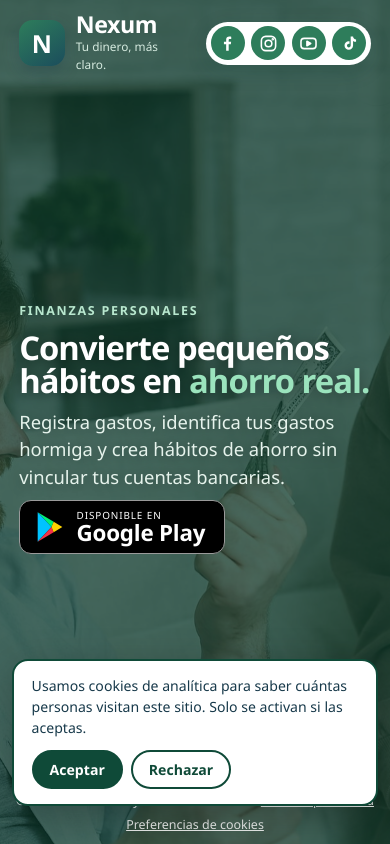
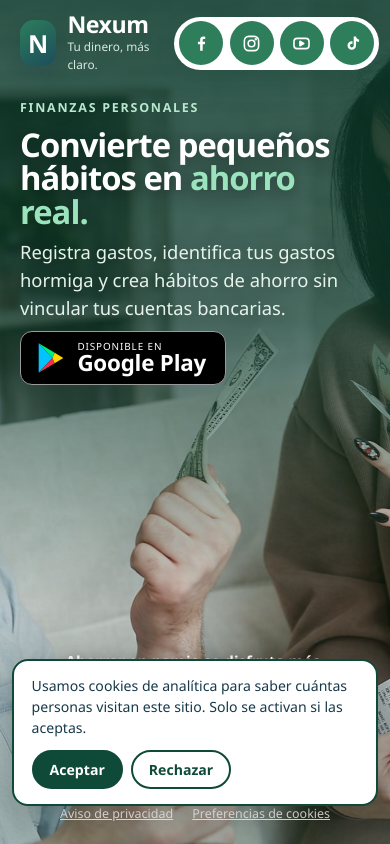
Before and after one commit to rubi1709/Nexum-Landing, a React (Vite) app: page / in a window 390 px wide. Built offline with nearby package versions, Linux system fonts and the light colour scheme.

Commit message:
Menos tinte verde y mejoras responsivas

```diff
--- a/src/App.css
+++ b/src/App.css
@@ -29,9 +29,9 @@ a{color:inherit}
 .page{position:relative;flex:1;min-height:0;display:grid;grid-template-columns:minmax(0,1fr);grid-template-rows:minmax(0,1fr);align-items:center;justify-items:start;padding:0 clamp(1.2rem,4vw,3.5rem)}
 .copy{position:relative;z-index:1;display:flex;flex-direction:column;gap:clamp(.7rem,2.2vh,1.4rem);max-width:640px}
 .eyebrow{font-size:.78rem;font-weight:800;letter-spacing:.14em;text-transform:uppercase;color:#b9e8cf;margin:0}
-h1{margin:0;font-size:clamp(2.1rem,min(4.6vw,7vh),3.9rem);line-height:1.03;letter-spacing:-.03em;font-weight:800;max-width:13em;color:#fff;text-shadow:0 1px 14px rgba(0,0,0,.35)}
+h1{margin:0;font-size:clamp(2.1rem,min(4.6vw,7vh),3.9rem);line-height:1.03;letter-spacing:-.03em;font-weight:800;max-width:13em;color:#fff;text-shadow:0 2px 18px rgba(0,0,0,.50)}
 h1 em{font-style:normal;color:#9be3bd}
-.lead{margin:0;max-width:30em;color:#e6f3ec;font-size:clamp(1rem,2.2vh,1.15rem);text-shadow:0 1px 14px rgba(0,0,0,.35)}
+.lead{margin:0;max-width:30em;color:#e6f3ec;font-size:clamp(1rem,2.2vh,1.15rem);text-shadow:0 2px 18px rgba(0,0,0,.50)}
 
 .get{display:flex;align-items:center;gap:1.2rem;flex-wrap:wrap}
 .play{display:inline-flex;align-items:center;gap:.7rem;background:#000;color:#fff;text-decoration:none;border:1px solid #9a9a9a;border-radius:12px;padding:.55rem 1.2rem .55rem .95rem;transition:transform .15s}
@@ -43,24 +43,25 @@ h1 em{font-style:normal;color:#9be3bd}
 .qr img{width:84px;height:84px;border-radius:10px;background:#fff;padding:5px;box-shadow:0 4px 14px rgba(15,74,56,.15)}
 
 .chips{display:flex;flex-wrap:wrap;gap:.5rem;margin:0;padding:0;list-style:none}
-.chips li{font-size:.8rem;font-weight:600;color:#fff;background:rgba(255,255,255,.14);border:1px solid rgba(255,255,255,.4);border-radius:999px;padding:.3rem .8rem}
+.chips li{font-size:.8rem;font-weight:600;color:#fff;background:rgba(10,58,43,.45);border:1px solid rgba(255,255,255,.45);border-radius:999px;padding:.3rem .8rem;-webkit-backdrop-filter:blur(6px);backdrop-filter:blur(6px)}
 
 /* ---------- Fondo del hero ---------- */
 .hero-bg{position:fixed;inset:0;z-index:0;overflow:hidden;background:linear-gradient(135deg,#2e7d5b,#0f4a38)}
 .hero-bg__slides{position:absolute;inset:0}
 .hero-bg__slide{position:absolute;inset:0;opacity:0;transition:opacity 1000ms ease}
 .hero-bg__slide--activo{opacity:1}
-.hero-bg__media{display:block;width:100%;height:100%;object-fit:cover}
+.hero-bg__media{display:block;width:100%;height:100%;object-fit:cover;object-position:var(--pos-d,center 30%)}
 .hero-bg__slide--activo .hero-bg__media{animation:hero-zoom 6s ease-out both}
 .hero-bg__fallback{width:100%;height:100%;background:linear-gradient(135deg,#2e7d5b,#0f4a38)}
-@keyframes hero-zoom{from{transform:scale(1)}to{transform:scale(1.06)}}
+@keyframes hero-zoom{from{transform:scale(1)}to{transform:scale(1.04)}}
 .hero-bg__overlay{position:absolute;inset:0;
-  background:linear-gradient(90deg,rgba(10,58,43,.88) 0%,rgba(10,58,43,.66) 45%,rgba(10,58,43,.22) 100%),
-             linear-gradient(to top,rgba(10,58,43,.7) 0%,rgba(10,58,43,0) 25%)}
-.hero-bg__titulo{position:absolute;right:clamp(1.2rem,4vw,3.5rem);bottom:3.4rem;margin:0;color:#fff;font-weight:700;font-size:clamp(.95rem,1.6vw,1.2rem);line-height:1.25;text-shadow:0 1px 14px rgba(0,0,0,.35)}
-.hero-bg__dots{position:fixed;left:50%;bottom:3.4rem;transform:translateX(-50%);z-index:3;display:flex;gap:.55rem}
-.hero-bg__dots button{width:11px;height:11px;border-radius:50%;border:2px solid rgba(255,255,255,.9);background:rgba(255,255,255,.3);padding:0;cursor:pointer;transition:background .2s,transform .2s}
-.hero-bg__dots button[aria-current="true"]{background:#fff;transform:scale(1.3)}
+  background:linear-gradient(90deg,rgba(10,58,43,.72) 0%,rgba(10,58,43,.42) 38%,rgba(10,58,43,.08) 72%,rgba(10,58,43,0) 100%),
+             linear-gradient(0deg,rgba(10,58,43,.50) 0%,rgba(10,58,43,0) 22%)}
+.hero-bg__titulo{position:absolute;right:clamp(1.2rem,4vw,3.5rem);bottom:4.6rem;margin:0;color:#fff;font-weight:700;font-size:clamp(.95rem,1.6vw,1.2rem);line-height:1.25;text-shadow:0 1px 14px rgba(0,0,0,.35)}
+.hero-bg__dots{position:fixed;left:50%;bottom:2.6rem;transform:translateX(-50%);z-index:3;display:flex;gap:.05rem}
+.hero-bg__dots button{position:relative;width:44px;height:44px;border:0;background:none;padding:0;cursor:pointer}
+.hero-bg__dots button::before{content:"";position:absolute;top:50%;left:50%;width:11px;height:11px;border-radius:50%;border:2px solid rgba(255,255,255,.9);background:rgba(255,255,255,.3);transform:translate(-50%,-50%);transition:background .2s,transform .2s}
+.hero-bg__dots button[aria-current="true"]::before{background:#fff;transform:translate(-50%,-50%) scale(1.3)}
 
 /* ---------- Pie ---------- */
 footer{position:relative;z-index:2;flex:none;display:flex;flex-wrap:wrap;gap:.3rem 1.2rem;justify-content:center;padding:.6rem 1rem;font-size:.78rem;color:rgba(255,255,255,.9)}
@@ -75,23 +76,52 @@ footer a,footer button{color:inherit;background:none;border:0;font:inherit;curso
 
 /* ---------- Ajustes ---------- */
 @media (max-width:1000px){.qr{display:none}}
+
+/* Tablet */
+@media (min-width:821px) and (max-width:1099px){
+  .copy{max-width:58%}
+  h1{font-size:clamp(2.2rem,5.4vw,3.2rem)}
+  .follow{gap:.5rem;padding:.35rem .4rem .35rem .8rem}
+  .follow p{font-size:.78rem}
+  .follow a{width:36px;height:36px}
+}
+
+/* Teléfono */
 @media (max-width:820px){
-  .top{padding-top:.8rem}
-  .follow{padding:.3rem}.follow p{display:none}
-  .follow a{width:34px;height:34px}
-  .page{display:flex;flex-direction:column;justify-content:center;align-items:stretch}
-  .copy{flex:none;gap:.6rem;max-width:100%}
-  h1{font-size:clamp(1.8rem,8.4vw,2.5rem)}
+  .top{padding:.8rem 1.25rem 0}
+  .follow{gap:.3rem;padding:.3rem}
+  .follow p{display:none}
+  .follow a{width:44px;height:44px}
+  .page{display:flex;flex-direction:column;justify-content:flex-start;align-items:stretch;padding:0 1.25rem}
+  .copy{flex:none;gap:.6rem;max-width:100%;padding-top:clamp(.75rem,3vh,1.6rem)}
+  h1{font-size:clamp(1.8rem,8.4vw,2.4rem)}
   .chips{display:none}
-  .hero-bg__overlay{background:rgba(10,58,43,.72)}
-  .hero-bg__titulo{display:none}
-  .hero-bg__dots{bottom:3rem}
+  .play{max-width:280px}
+  footer{padding:.5rem 1.25rem}
+  footer a,footer button{display:inline-flex;align-items:center;min-height:44px}
+  .hero-bg__overlay{background:linear-gradient(180deg,rgba(10,58,43,.82) 0%,rgba(10,58,43,.66) 38%,rgba(10,58,43,.12) 72%,rgba(10,58,43,.30) 100%)}
+  .hero-bg__media{object-position:var(--pos-m,55% center)}
+  .hero-bg__titulo{left:1.25rem;right:1.25rem;bottom:10.8rem;text-align:center;font-size:.95rem}
+  .hero-bg__dots{bottom:7.5rem}
   #cookie-banner{left:.75rem;right:.75rem;max-width:none;bottom:2.4rem}
 }
+
+/* Teléfono en horizontal */
+@media (max-height:480px){
+  .chips,.lead{display:none}
+  h1{font-size:clamp(1.35rem,4.2vh,1.8rem)}
+  .top{padding-top:.5rem}
+  .copy{gap:.45rem;padding-top:0}
+  .hero-bg__titulo{left:1.25rem;right:1.25rem;bottom:5rem;max-width:none;text-align:center;font-size:.8rem}
+  .hero-bg__dots{bottom:2rem}
+  footer{padding:.35rem 1rem;font-size:.72rem}
+  footer a,footer button{min-height:0}
+}
+
 @media (max-height:640px){.chips{display:none}}
 @media (max-height:540px) and (min-width:821px){.lead{display:none}}
 @media (max-width:820px) and (max-height:700px){.lead{display:none}}
 @media (prefers-reduced-motion:reduce){
-  .play,.follow a,.hero-bg__slide,.hero-bg__dots button{transition:none}
+  .play,.follow a,.hero-bg__slide,.hero-bg__dots button::before{transition:none}
   .hero-bg__slide--activo .hero-bg__media{animation:none}
 }
--- a/src/components/HeroCarousel.jsx
+++ b/src/components/HeroCarousel.jsx
@@ -4,22 +4,26 @@ const slides = [
   {
     archivo: 'ahorro-1.jpg',
     titulo: 'Ahorrar en pareja se disfruta más.',
-    pos: 'center 30%',
+    posD: 'center 30%',
+    posM: '58% 26%',
   },
   {
     archivo: 'ahorro-2.jpg',
     titulo: 'Tu casa y tu auto empiezan con pequeños ahorros.',
-    pos: 'center 45%',
+    posD: '66% 45%',
+    posM: '34% 50%',
   },
   {
     archivo: 'ahorro-3.jpg',
     titulo: 'Ese viaje sí se puede.',
-    pos: 'center 30%',
+    posD: 'center 28%',
+    posM: '52% 24%',
   },
   {
     archivo: 'ahorro-4.jpg',
     titulo: 'Tu meta, un ahorro a la vez.',
-    pos: 'center 30%',
+    posD: '60% 30%',
+    posM: '58% 26%',
   },
 ]
 
@@ -73,7 +77,7 @@ export default function HeroCarousel() {
                   className="hero-bg__media"
                   src={`${import.meta.env.BASE_URL}img/${slide.archivo}`}
                   alt=""
-                  style={{ objectPosition: slide.pos }}
+                  style={{ '--pos-d': slide.posD, '--pos-m': slide.posM }}
                   loading={indice === 0 ? 'eager' : 'lazy'}
                   fetchPriority={indice === 0 ? 'high' : 'auto'}
                   decoding="async"
```
